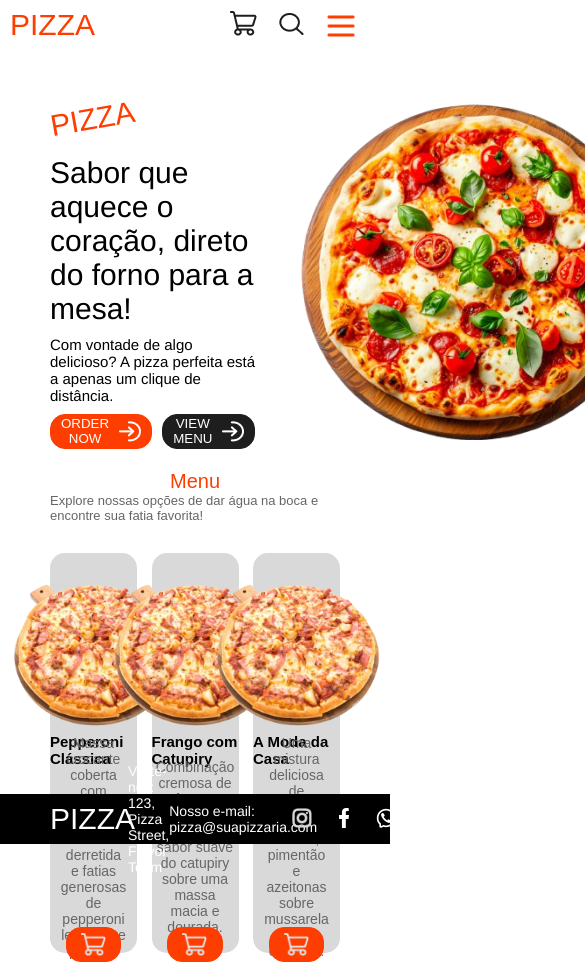
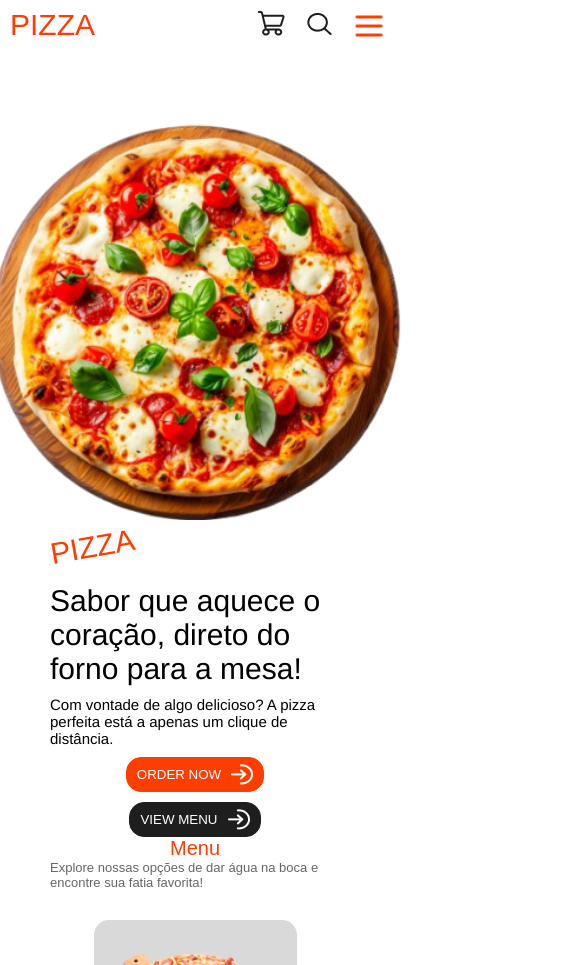
Before and after one commit to MarcoOliv/pagina-pizzaria-responsiva, a plain HTML site: page index.html in a window 390 px wide. Shown: the top 965 px of the page, 585 px wide, since content can reach past the window. Drawn offline with Linux system fonts and the light colour scheme.

Commit message:
Finalizado todo o visual do sistema, pendente apenas JS

```diff
--- a/assets/css/style.css
+++ b/assets/css/style.css
@@ -12,7 +12,7 @@ button{
 }
 
 .header{
-    position: fixed;
+    position: relative;
     width: 100%;
     z-index: 10;
     height: 50px;
@@ -280,11 +280,10 @@ button{
 .footer{
     background-color: black;
     color: white;
-    height: 50px;
     box-sizing: border-box;
     width: 100%;
     display: flex;
-    position: fixed;
+    position: relative;
     bottom: 0;
     justify-content: space-between;
     align-items: center;
@@ -328,6 +327,10 @@ button{
 
 @media (max-width: 900px) {
 
+    .hidden-pc{
+        display: block;
+    }
+
     .header .esquerda .logo{
         margin-left: 10px;
     }
@@ -338,20 +341,67 @@ button{
 
     .header .direita .botoes{
         width: 100%;
-        justify-content: center;
-        align-items: end;
+        justify-content: end;
+        align-items: center;
     }
 
     .header .direita .login{
         display: none;
     }
 
-    .hidden-pc{
-        display: block;
-    }
-
     .menu-lateral{
         height: 30px;
         width: 30px;
     }
+
+    .anuncio{
+        flex-direction: column-reverse;
+        align-items: center;
+        height: auto;
+    }
+
+    .anuncio .imagem {
+        width: 100%;
+        height: 00px;
+        justify-content: center;
+    }
+
+    .anuncio .imagem img{
+        height: 400px;
+    }
+
+    .anuncio .botoes-anuncio{
+        flex-direction: column;
+    }
+
+    .menu .opcoes{
+        flex-direction: column;
+        align-items: center;
+        gap: 30px;
+    }
+
+    .menu .opcoes .pizzas{
+        height: 450px;
+        width: 70%;
+    }
+
+    .footer{
+        position: relative;
+        flex-direction: column;
+        height: 180px;
+        align-items: flex-start;
+        padding-left: 40px;
+        gap: 10px;
+    }
+
+    .footer .logo{
+        margin-left: 0;
+    }
+
+    .footer .redes{
+        display: flex;
+        position: relative;
+        align-self: flex-end;
+        top: -30px;
+    }
 }
```
Also changed, not shown: index.html (+0 -1 lines).
